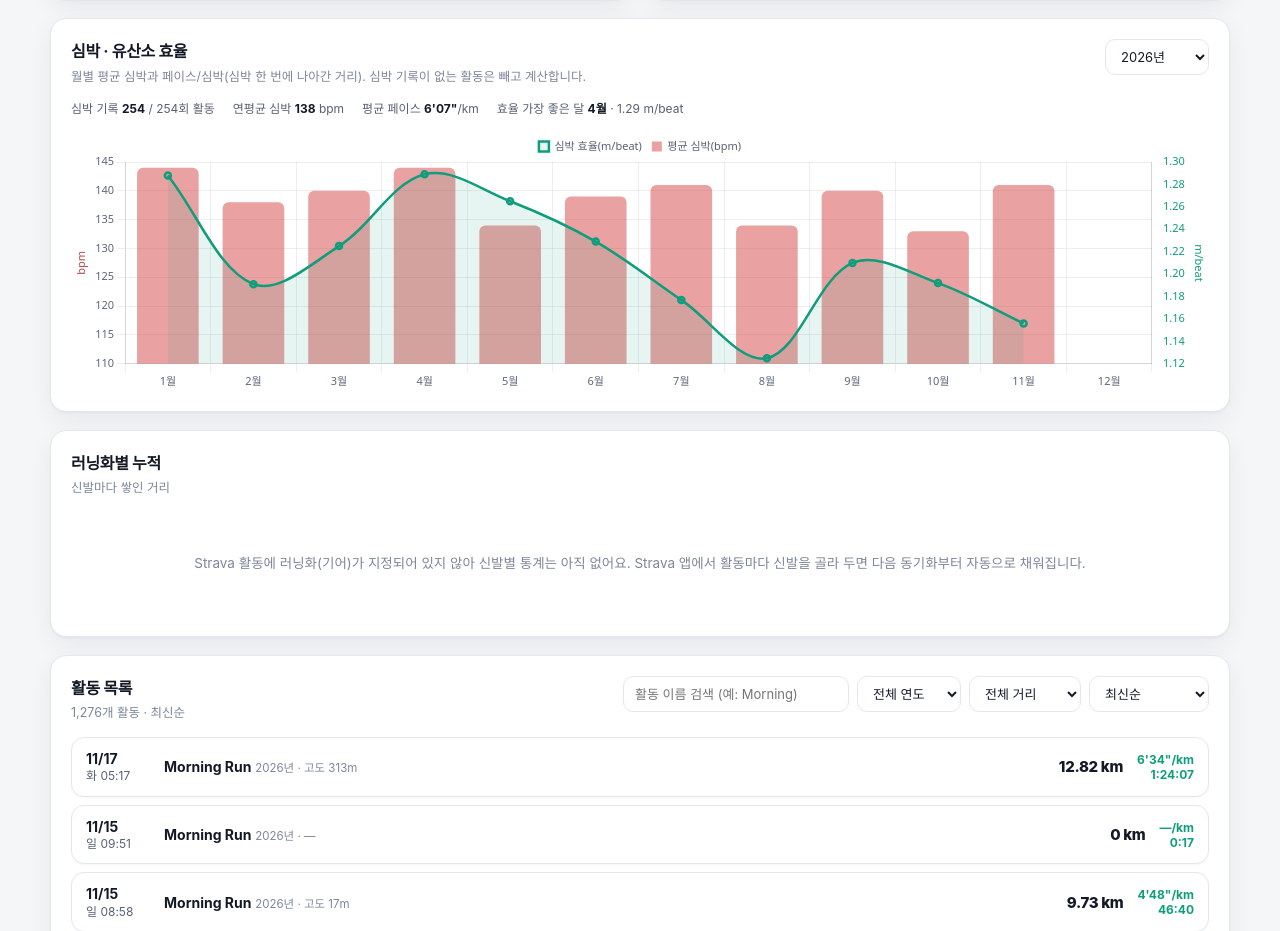
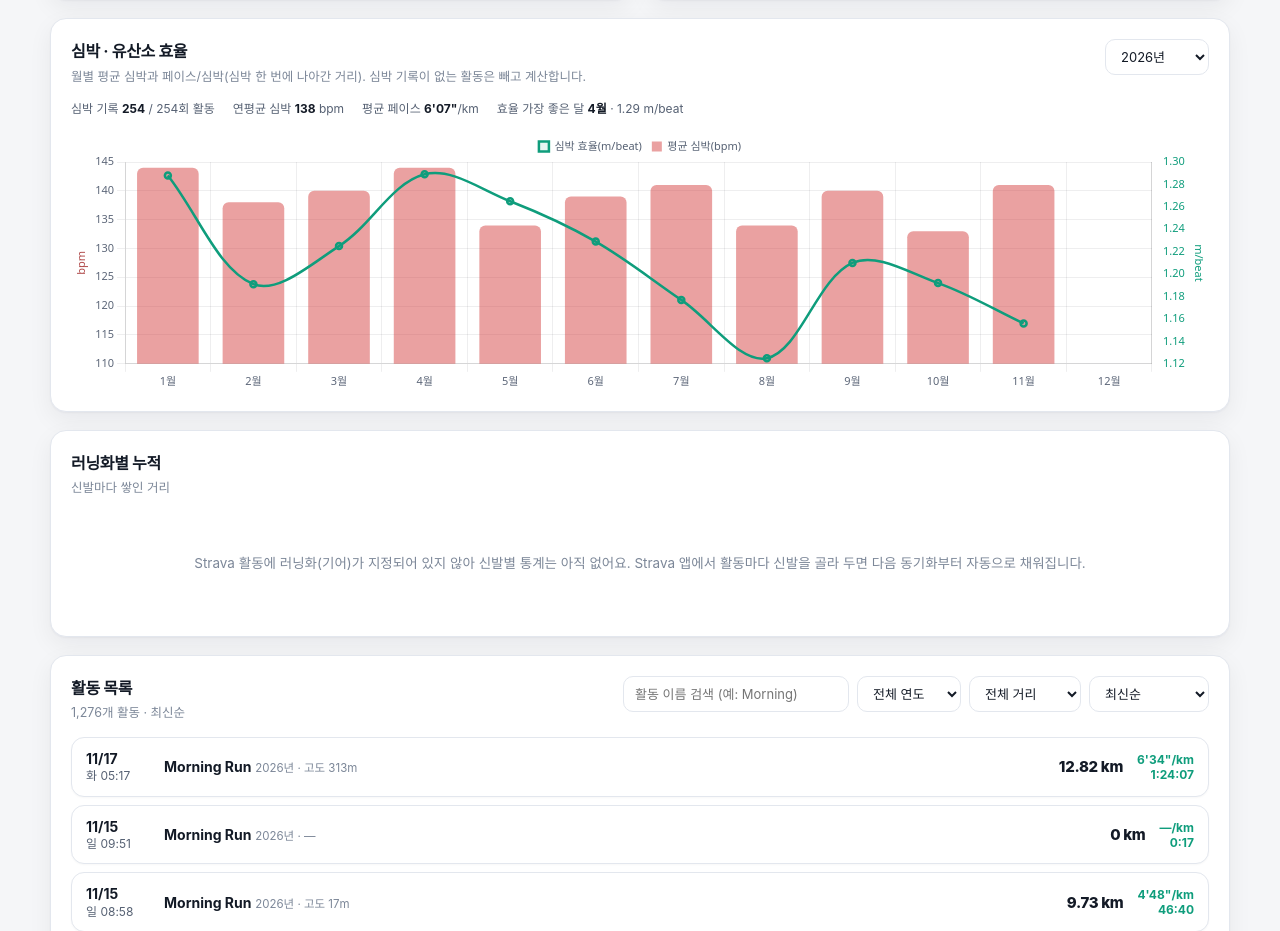
Before and after one commit to hongsy41-netizen/running-dashboard, a plain HTML site: page index.html in a window 1280 px wide. Shown: the part 2740-3671 px from the top of the page. Drawn offline with nearby package versions, Linux system fonts and the light colour scheme.

Commit message:
fix: 빠른 페이스 정렬에서 이상치(3분/km 미만) 제외, 심박 차트 채움 제거

```diff
--- a/assets/app.js
+++ b/assets/app.js
@@ -32,8 +32,10 @@ const LIST_DISTS = [
 const LIST_SORTS = [
   { key: 'recent',  label: '최신순',       fn: (a, b) => (a.d < b.d ? 1 : a.d > b.d ? -1 : 0) },
   { key: 'longest', label: '최장 거리순',   fn: (a, b) => num(b.dist) - num(a.dist) },
-  { key: 'fastest', label: '빠른 페이스순', fn: (a, b) => (a.pace || 1e9) - (b.pace || 1e9) },
+  { key: 'fastest', label: '빠른 페이스순', fn: (a, b) => paceRank(a) - paceRank(b) },
 ];
+// 페이스 정렬용: 3분/km보다 빠른 값(GPS 오류 등 이상치)은 맨 뒤로
+const paceRank = (a) => (a.pace && a.pace >= MIN_PACE ? a.pace : 1e9);
 
 const state = {
   acts: [],
@@ -842,7 +844,7 @@ function renderHr(year) {
         {
           type: 'line', label: '심박 효율(m/beat)', data: eff.map((v) => (v ? +v.toFixed(3) : null)),
           borderColor: '#0f9d7c', backgroundColor: 'rgba(15,157,124,.10)', borderWidth: 2.5,
-          pointRadius: 3, pointHoverRadius: 5, tension: .35, spanGaps: true, fill: true,
+          pointRadius: 3, pointHoverRadius: 5, tension: .35, spanGaps: true,
           yAxisID: 'y1', order: 1,
         },
       ],
--- a/index.html
+++ b/index.html
@@ -193,6 +193,6 @@
 
 <script src="https://unpkg.com/leaflet@1.9.4/dist/leaflet.js"></script>
 <script src="https://cdn.jsdelivr.net/npm/chart.js@4.4.1/dist/chart.umd.min.js"></script>
-<script src="assets/app.js?v=22"></script>
+<script src="assets/app.js?v=23"></script>
 </body>
 </html>
```
